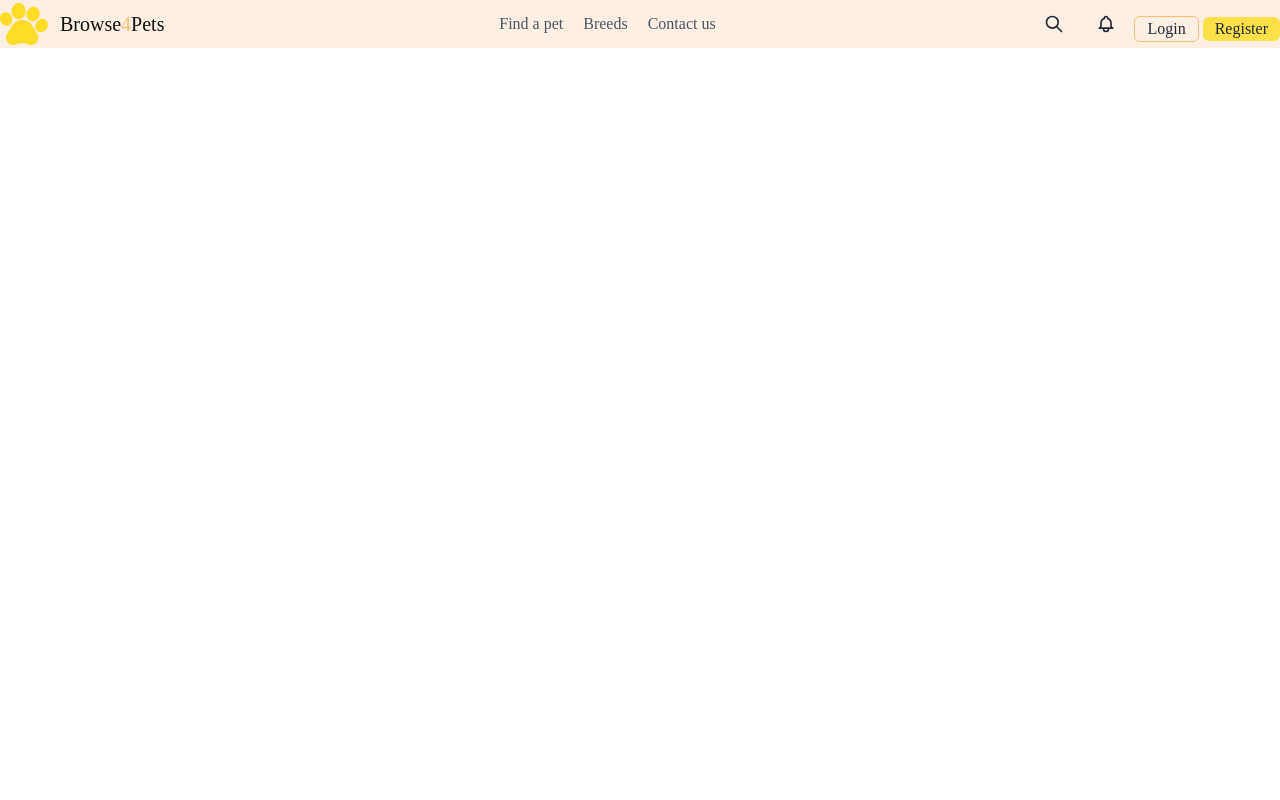
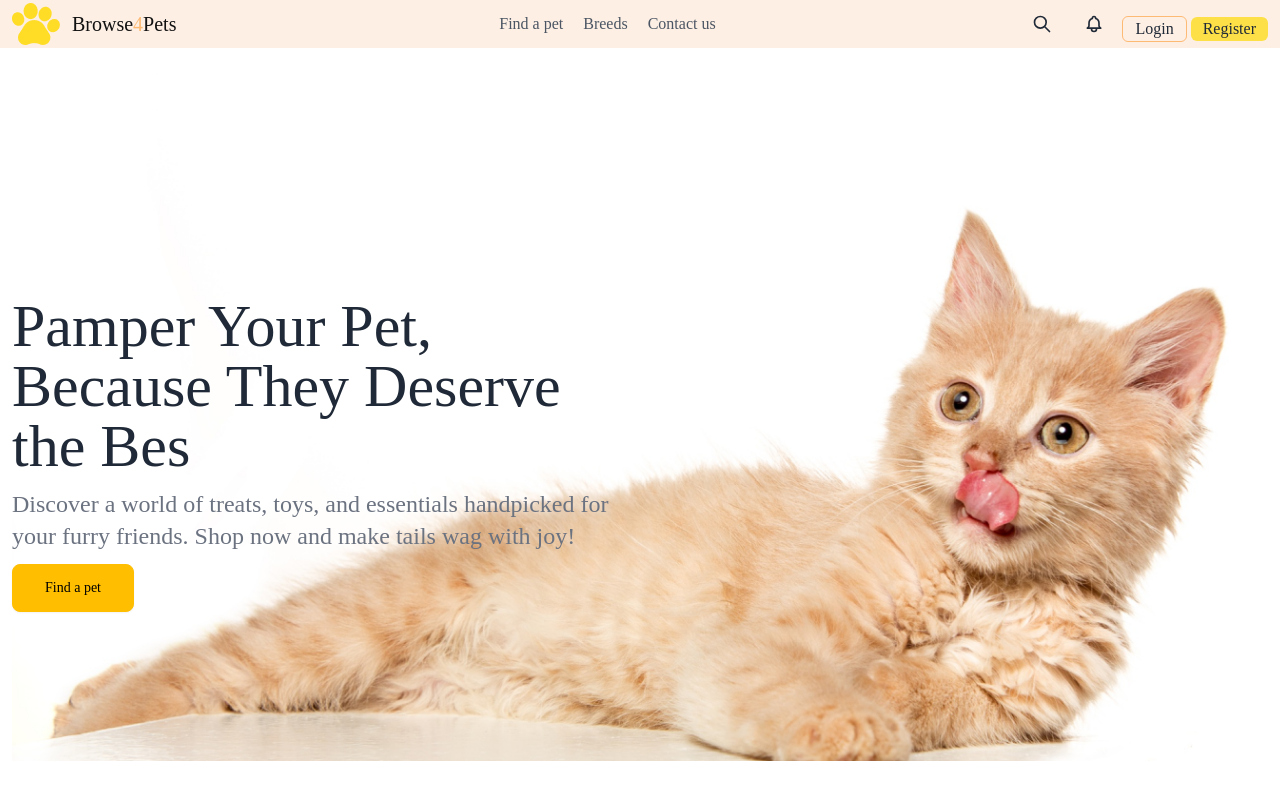
Before and after one commit to mdtoufiquea/Assignment-3, a plain HTML site: page index.html in a window 1280 px wide. Drawn offline with nearby package versions, Linux system fonts and the light colour scheme; a web font is replaced by a local one.

Commit message:
added benner section

```diff
--- a/index.html
+++ b/index.html
@@ -26,7 +26,7 @@
     <header>
         <!-- navication section start -->
          <nav class="bg-[#fdefe4]">
-            <div class="flex justify-between container mx-auto">
+            <div class="flex justify-between container mx-auto px-3">
 
                <div class="flex gap-3">
                 <img class=" imagess" src="images/logo-header.png" alt="">
@@ -101,6 +101,17 @@
                   </div>
               </div>
          </nav>
+         <!-- banner section start -->
+          <section class="container mx-auto md:mt-20 lg:mt-0">
+            <div class="px-3">
+                <div class=" texts md:absolute  lg:top-72  ">
+                    <h1 class="text-[rgba(17, 17, 17, 1)] md:font-medium text-4xl lg:text-6xl mt-2 ">Pamper Your Pet,<br> Because They Deserve <br> the Bes</h1>
+                <p class="text-gray-500 md:text-base font-medium mt-3 lg:text-2xl">Discover a world of treats, toys, and essentials handpicked for <br> your furry friends. Shop now and make tails wag with joy!</p>
+                <button class="px-8 py-3 font-medium btn btn-warning mt-3"><a href="">Find a pet</a></button>
+                </div>
+                <img class="w-full" src="images/cat-big.png" alt="">
+            </div>
+          </section>
     </header>
     <main></main>
     <footer></footer>
--- a/style/assignment.css
+++ b/style/assignment.css
@@ -1,6 +1,18 @@
-@media screen and (max-width: 576px) {
+@media screen and (max-width: 764px) {
     .link-1, .titlee, .icon-01{
         visibility: hidden;
         display: none;
     }
+    .texts{
+        margin-top: 0;
+        position: relative;
+        top: 80px;
+    }
 }
+@media screen and (min-width:1024px) and (max-width:1440px) {
+    .texts{
+        margin-top: 0;
+        position: relative;
+        bottom: 20px;
+    }
+}
```
